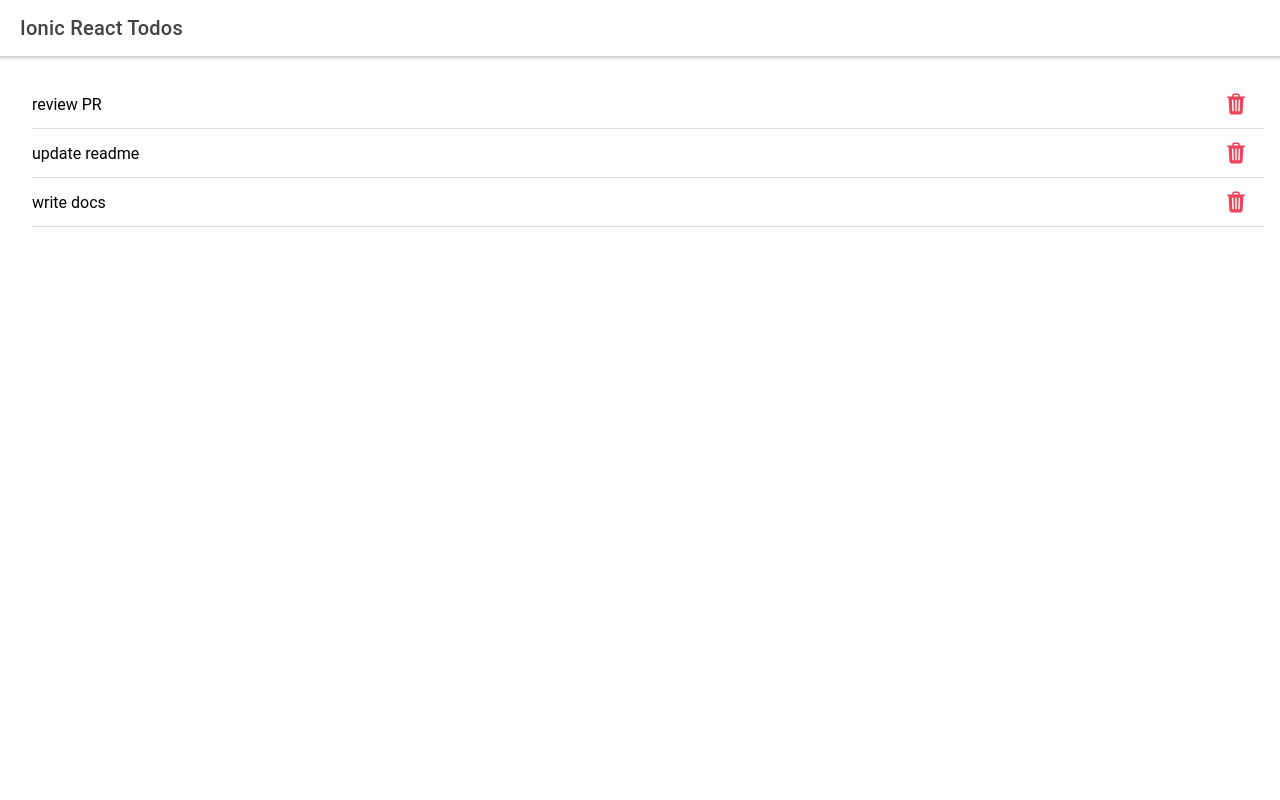
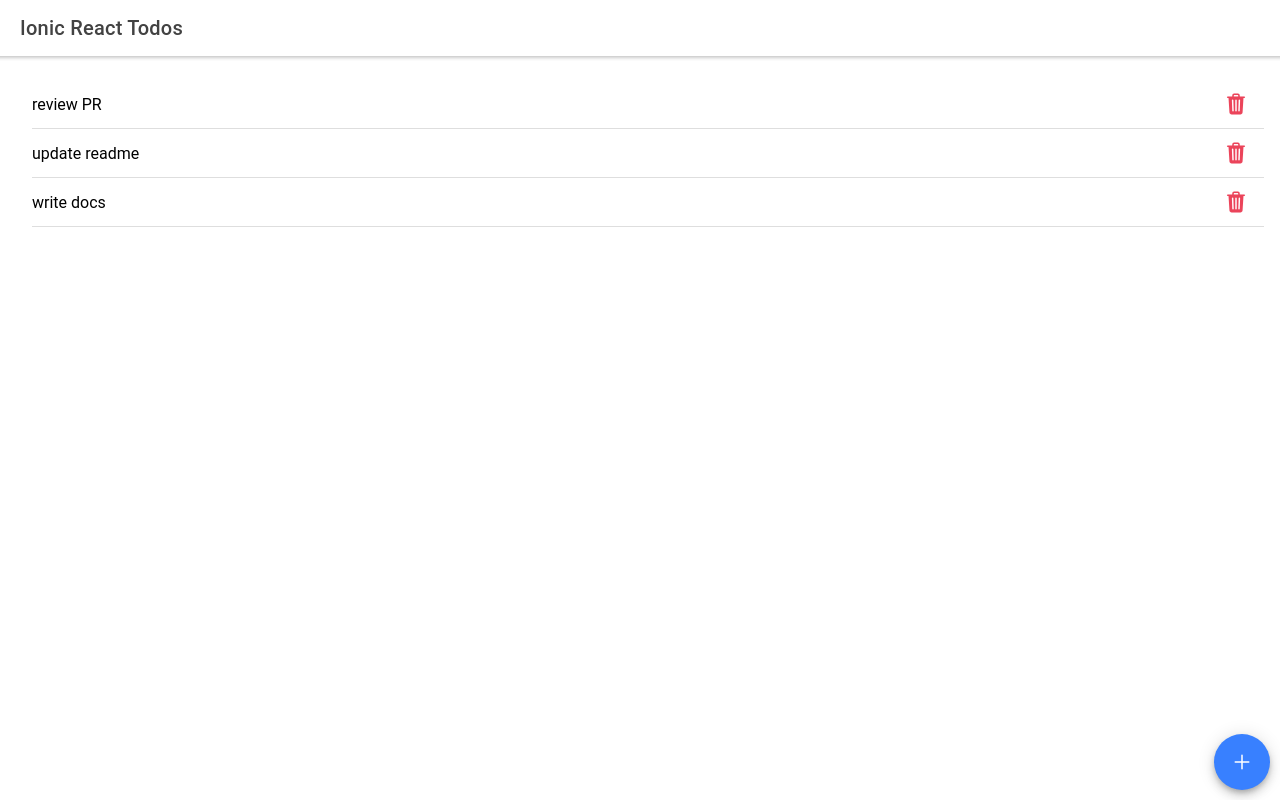
Before and after one commit to kristinaht/ionic-todo-testing-jest-rtl, a React (Create React App) app: page /home in a window 1280 px wide. Built offline with nearby package versions, Linux system fonts and the light colour scheme.

Commit message:
write third test & modify Home component & fail test

```diff
--- a/src/pages/Home.tsx
+++ b/src/pages/Home.tsx
@@ -1,5 +1,5 @@
-import { IonContent, IonHeader, IonIcon, IonItem, IonLabel, IonList, IonPage, IonTitle, IonToolbar } from '@ionic/react';
-import { trash } from 'ionicons/icons';
+import { IonContent, IonFab, IonFabButton, IonHeader, IonIcon, IonItem, IonLabel, IonList, IonModal, IonPage, IonTitle, IonToolbar } from '@ionic/react';
+import { trash, add } from 'ionicons/icons';
 import React, { useState, useEffect } from 'react';
 import ExploreContainer from '../components/ExploreContainer';
 import './Home.css';
@@ -11,6 +11,7 @@
 
 const Home: React.FC = () => {
   const [todos, setTodos] = useState<Todo[]>([]);
+  const [ showModal, setShowModal ] = useState(false);
 
   useEffect(() => {
     async function doFetch() {
@@ -43,6 +44,16 @@
               ))}
             </IonList>
           )}
+          <IonFab vertical='bottom' horizontal='end'>
+            <IonFabButton title='Add Todo' onClick={() => setShowModal(true)}>
+              <IonIcon data-icon='add' icon={add} />
+            </IonFabButton>
+          <IonModal
+            onDidDismiss={ () => setShowModal(false)}
+            isOpen={showModal}>
+
+          </IonModal>
+          </IonFab>
       </IonContent>
     </IonPage>
   );
```
Also changed, not shown: 1 other file (tests, documents, lock files or other folders).
